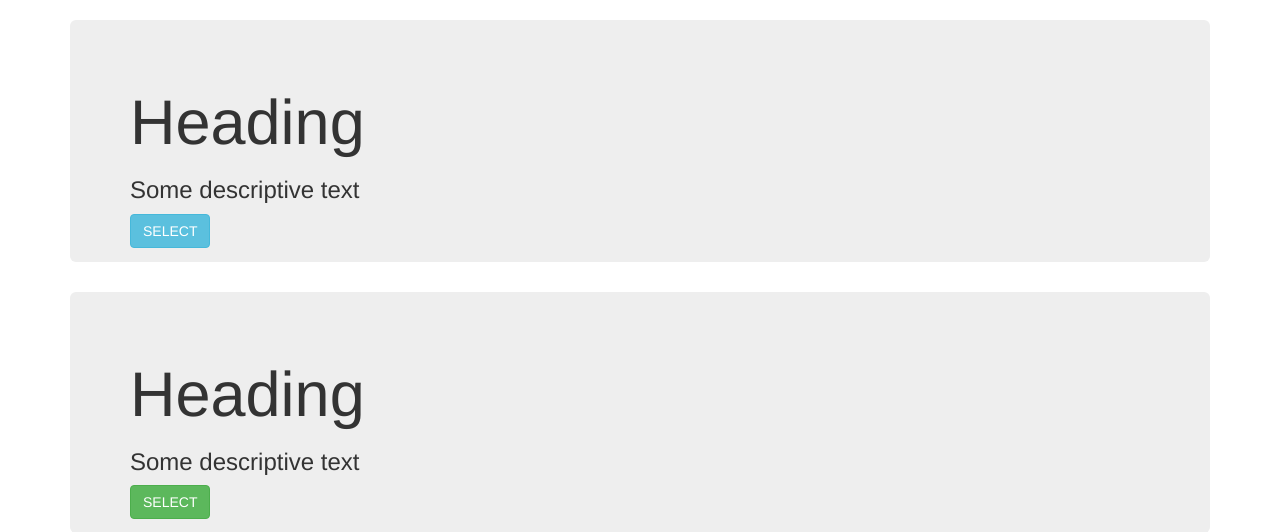
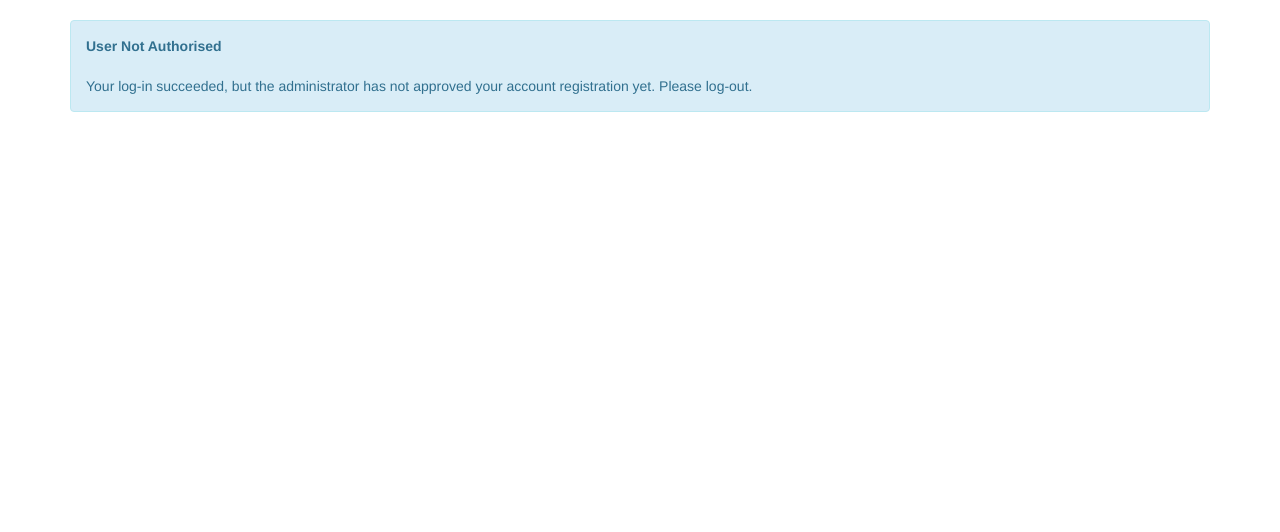
Before and after one commit to edbullen/flask-base, a Flask app: page /index in a window 1280 px wide. Shown: the part 52-584 px from the top of the page. Run offline with Flask 2, Linux system fonts and the light colour scheme; the visitor is signed in with stand-in values (Sample User, id 1); data comes from the database, SQL or seed files in the repository; parts of the project's set-up code (start-up, migrations or seed data) failed here and were passed over; some libraries are stand-ins or nearby versions.

Commit message:
non authorised users constrained to main index page

```diff
--- a/app/routes.py
+++ b/app/routes.py
@@ -34,6 +34,10 @@ def before_request():
     if current_user.is_authenticated:
         current_user.last_seen = datetime.utcnow()
         db.session.commit()
+        #This section ensures a non-Authorised user can't progress beyond the main index
+        if current_user.isAuth == 0:
+            if request.path != url_for('index') and request.path != url_for('logout') :
+                return redirect(url_for('index'))
 
 @app.route('/login', methods=['GET', 'POST'])
 def login():
@@ -75,7 +79,7 @@ def register():
 @login_required
 def user(username):
     user = User.query.filter_by(username = username).first_or_404()
-    datestring = datetime.strftime(user.last_seen, "%A %d %b %Y at %H:%M")
+    datestring = datetime.strftime(user.last_seen, "%A %d %b %Y at %H:%M UTC")
     page = request.args.get('page', 1, type=int)
     return render_template('user.html', user=user, datestring=datestring)
 
--- a/app/templates/index.html
+++ b/app/templates/index.html
@@ -4,12 +4,14 @@
 
 {% block app_content %}
     <!-- <h1>Hi, {{ current_user.username }}!</h1> -->
+
+    {% if current_user.isAuth == 1 %}
+
         {% if form %}
 
         <form action=""  method="post">
         {{ form.hidden_tag() }}
         <p>
-
         {{ wtf.quick_form(form, form_type="horizontal", horizontal_columns=('lg', 2, 8)) }}
         <br>
 
@@ -53,5 +55,15 @@
                </div>
          </div>
 
+     {% else %}
+
+          <div class="alert alert-info">
+               <strong>User Not Authorised</strong> <br> <br>
+               Your log-in succeeded, but the administrator has not approved your account registration yet.  Please log-out.
+          </div>
+
+
+
+     {% endif %}
 
 {% endblock %}
```
Lines whose indentation alone changed are shown as unchanged.
